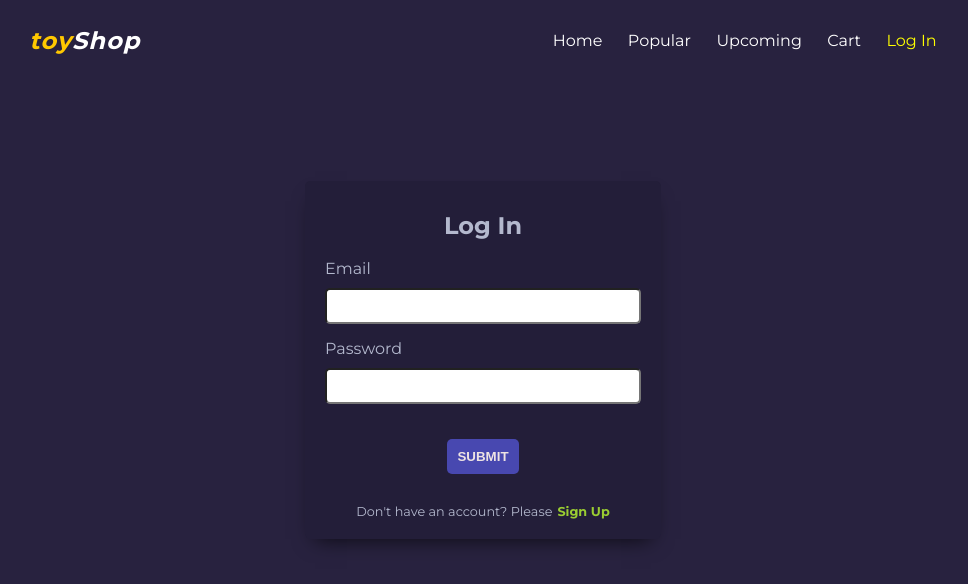
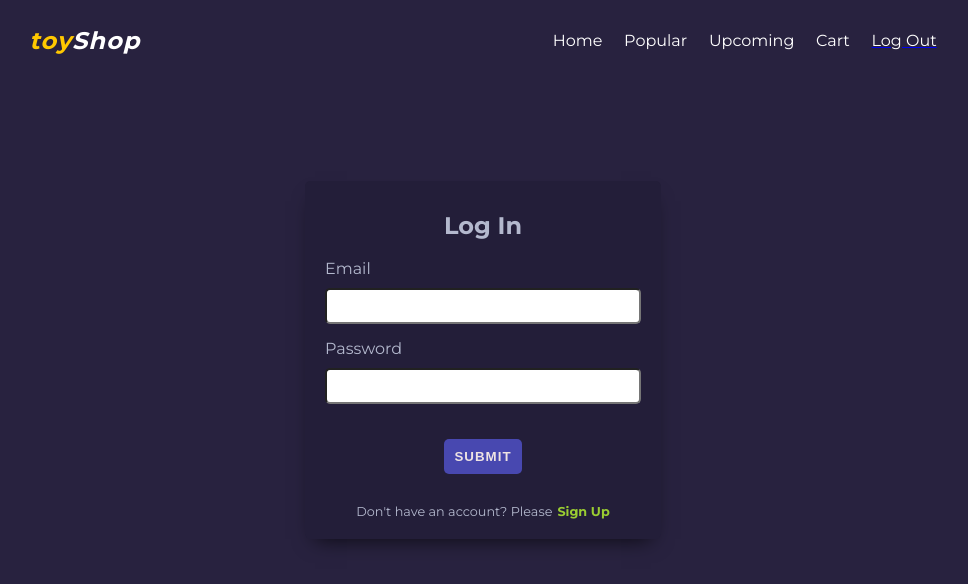
Before and after one commit to suvro404/toyshop-react, a React (Create React App) app: page /auth in a window 1280 px wide. Shown: the top 584 px of the page, without its empty margins (157-1125 px from the left). Built offline with nearby package versions, Linux system fonts and the light colour scheme; no server answers.

Commit message:
created auth context and consumed it in nav component

```diff
--- a/src/App.js
+++ b/src/App.js
@@ -11,12 +11,15 @@ import Test from "./views/Test";
 import {BrowserRouter as Router, Switch, Route} from "react-router-dom";
 import {ProductsContextProvider} from "./context/ProductsContextApi";
 import {CartContextProvider} from "./context/CartContext";
+import {AuthContextProvider} from "./context/AuthContext"
 
 function App() {
     const productType = "all";
     const cartList = [];
+    const authStatus = "authorized";
 
     return (
+        <AuthContextProvider status = {authStatus}>
             <ProductsContextProvider productType = {productType}>
                 <CartContextProvider cartList = {cartList}>
                     <Router>
@@ -35,6 +38,7 @@ function App() {
                     </Router>
                 </CartContextProvider>
             </ProductsContextProvider>
+        </AuthContextProvider>
     );
 }
 
--- a/src/assets/styles/Auth.css
+++ b/src/assets/styles/Auth.css
@@ -35,6 +35,7 @@
     background: #4848b0;
     color: #eee3e3;
     cursor: pointer;
+    letter-spacing: 1px;
 }
 .auth-msg {
     font-size: 0.8rem;
--- a/src/components/Nav.js
+++ b/src/components/Nav.js
@@ -2,15 +2,20 @@ import { useEffect, useState } from 'react'
 import {Link, useLocation } from "react-router-dom";
 import '../assets/styles/Nav.css';
 import {useCart} from "../context/CartContext";
-
+import {useAuth} from "../context/AuthContext"
 
 function Nav() {
     const loc = useLocation();
+    const [transparentBg, setTransparentBg] = useState(true);
+    const {cart, setCart} = useCart();
+    const {authStatus, setAuthStatus} = useAuth();
+
+    //console.log("authStatus : ", authStatus);
+
     function isCurrentRoute(route) {
         return (route === loc.pathname ? true : false);
     }
 
-    const [transparentBg, setTransparentBg] = useState(true);
     const changeNavBgColor = () => {
         if (window.scrollY > 50) {
             setTransparentBg(false);
@@ -25,9 +30,6 @@ function Nav() {
             window.removeEventListener('scroll', changeNavBgColor)
         }
     }, [])
-
-
-    const {cart, setCart} = useCart();
 
     return (
         <nav className={ transparentBg ? 'bg-transparent' : 'bg-regular' }>
@@ -55,11 +57,22 @@ function Nav() {
                         Cart{cart && cart.length > 0 && <sup>{cart.length}</sup>}
                     </li>
                 </Link>
-                <Link to='/auth' className="link-name">
-                    <li className={ isCurrentRoute('/auth') ? 'active' : 'in-active' }>
-                        Log In
-                    </li>
-                </Link>
+                {
+                    authStatus === 'authorized' ? (
+                        <Link to='/'>
+                            <li className='in-active'>
+                                Log Out
+                            </li>
+                        </Link>
+                    ):(
+                        <Link to='/auth' className="link-name">
+                            <li className={ isCurrentRoute('/auth') ? 'active' : 'in-active' }>
+                                Log In
+                            </li>
+                        </Link>
+                    )
+                }
+
             </ul>
         </nav>
     );
--- /dev/null
+++ b/src/context/AuthContext.js
@@ -0,0 +1,16 @@
+import {useState, createContext, useContext, useEffect} from 'react';
+
+const AuthContext = createContext(null);
+
+export const AuthContextProvider = ({status, children}) => {
+    const [authStatus, setAuthStatus] = useState(status);
+    //console.log("at AuthContext : ", status, authStatus);
+
+    return (
+        <AuthContext.Provider value={{authStatus, setAuthStatus}}>
+            {children}
+        </AuthContext.Provider>
+    );
+}
+
+export const useAuth = () => useContext(AuthContext);
```
Also changed, not shown: src/views/Auth.js (+4 -4 lines). Lines whose indentation alone changed are shown as unchanged.
